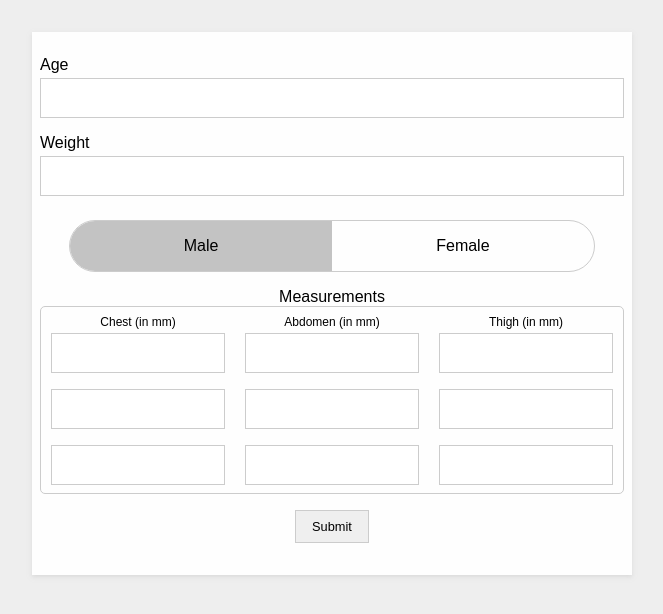
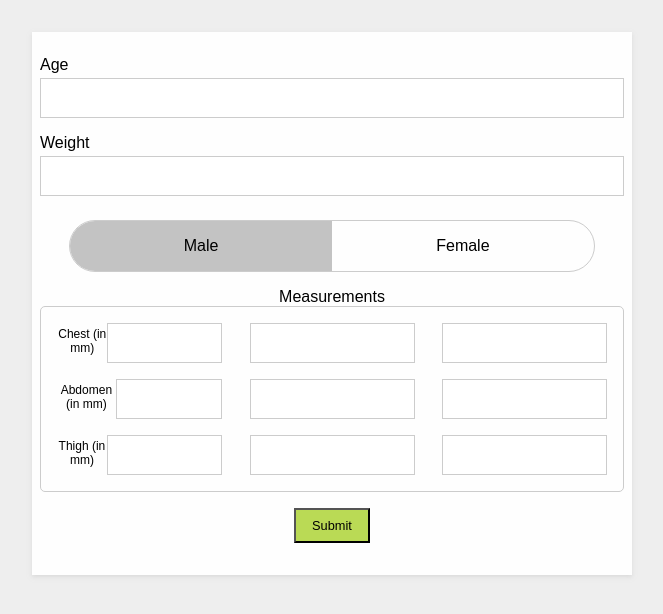
Before and after one commit to ChrisPlease/bf-calc, a React (Create React App) app: page / in a window 1280 px wide. Shown: the top 614 px of the page, without its empty margins (308-971 px from the left). Built offline with nearby package versions, Linux system fonts and the light colour scheme.

Commit message:
start adding styles to refactor measurement order

```diff
--- a/src/components/calculator-form/CalculatorForm.js
+++ b/src/components/calculator-form/CalculatorForm.js
@@ -121,7 +121,7 @@ class CalculatorForm extends Component {
                 value="male"
                 type="radio"
                 onChange={handleChange}
-                checked={gender === 'male'} />
+                checked={gender === "male"} />
               <label htmlFor="male">
                 Male
               </label>
@@ -133,18 +133,17 @@ class CalculatorForm extends Component {
                 value="female"
                 type="radio"
                 onChange={handleChange}
-                checked={gender === 'female'} />
+                checked={gender === "female"} />
               <label htmlFor="female">Female</label>
             </li>
           </ul>
         </div>
         <span>Measurements</span>
-        <div className="measurement-fields">
-          <MeasurementsFieldGroup gender={gender} handleTotal={handleTotal} measurements={measurements} />
-        </div>
+        <MeasurementsFieldGroup gender={gender} handleTotal={handleTotal} measurements={measurements} />
         <div>
           <Button
-              clickHandler={handleSubmit}>
+            style="primary"
+            clickHandler={handleSubmit}>
             Submit
           </Button>
         </div>
--- a/src/components/shared/button/Button.js
+++ b/src/components/shared/button/Button.js
@@ -2,9 +2,9 @@ import React from 'react';
 
 import './index.css';
 
-const Button = ({clickHandler, children}) => {
+const Button = ({clickHandler, children, style}) => {
   return (
-    <button onClick={clickHandler}>
+    <button className={style} onClick={clickHandler}>
       {children}
     </button>
   );
--- a/src/components/shared/button/index.css
+++ b/src/components/shared/button/index.css
@@ -1,6 +1,16 @@
 button {
-  border: 1px solid #ccc;
   padding: 0.5rem 1rem;
   margin: 1rem 0;
   font-size: 0.8rem;
+  cursor: pointer;
 }
+
+button.primary {
+  background: #bada55;
+}
+
+button.primary:hover,
+button.primary:active,
+button.primary:focus {
+  background: #b5cc68;
+}
--- a/src/components/shared/form-field/FormField.js
+++ b/src/components/shared/form-field/FormField.js
@@ -24,6 +24,7 @@ const FormField = ({
     return measurement ?
       /* Measurement Input */
       <div className="form-field measurement-field">
+        {/*  */}
         <label className="visuallyHidden" htmlFor={fieldLabel}>{fieldName} Measurement</label>
         <MeasurementInput
             total={total}
--- a/src/components/shared/form-field/index.css
+++ b/src/components/shared/form-field/index.css
@@ -8,3 +8,10 @@
   align-self: flex-start;
   padding-bottom: 0.25rem;
 }
+
+/* Meausrement Fields */
+
+.measurement-field.form-field {
+  display: flex;
+  flex: 0 1 30%;
+}
--- a/src/components/shared/measurement-input/index.css
+++ b/src/components/shared/measurement-input/index.css
@@ -1,12 +1,13 @@
 .measure-input {
   display: flex;
   justify-content: space-around;
+  flex-direction: column;
 }
 
-.measure-input > * {
+.measure-input > div {
   display: flex;
-  flex-flow: column;
-  flex: 0 1 30%;
+  flex-direction: row;
+  margin: 0.5rem 0;
 }
 
 .form-field .measure-input label {
--- a/src/components/shared/measurements-field-group/MeasurementsFieldGroup.js
+++ b/src/components/shared/measurements-field-group/MeasurementsFieldGroup.js
@@ -1,5 +1,7 @@
 import React, { Component } from 'react';
 import classNames from 'classnames';
+
+import './index.css';
 
 import FormField from '../form-field/FormField';
 
@@ -93,13 +95,13 @@ class MeasurementsFieldGroup extends Component {
 
       return (
         <FormField
+            key={i}
             total={measurements[measure]}
             measureOrder={measure}
             locations={locations}
             values={state[measure]}
             handleChange={handleChange}
             calculateTotal={calculateTotal}
-            key={i}
             labelClass={labelClass}
             fieldName={displayName}
             step="1"
@@ -112,7 +114,7 @@ class MeasurementsFieldGroup extends Component {
     const { renderMeasurementFields } = this;
 
     return (
-      <div>
+      <div className="measurement-fields">
         {this.state.first && renderMeasurementFields()}
       </div>
     );
--- /dev/null
+++ b/src/components/shared/measurements-field-group/index.css
@@ -0,0 +1,5 @@
+.measurement-fields {
+  display: flex;
+  justify-content: space-between;
+  padding: 0 1rem;
+}
```
